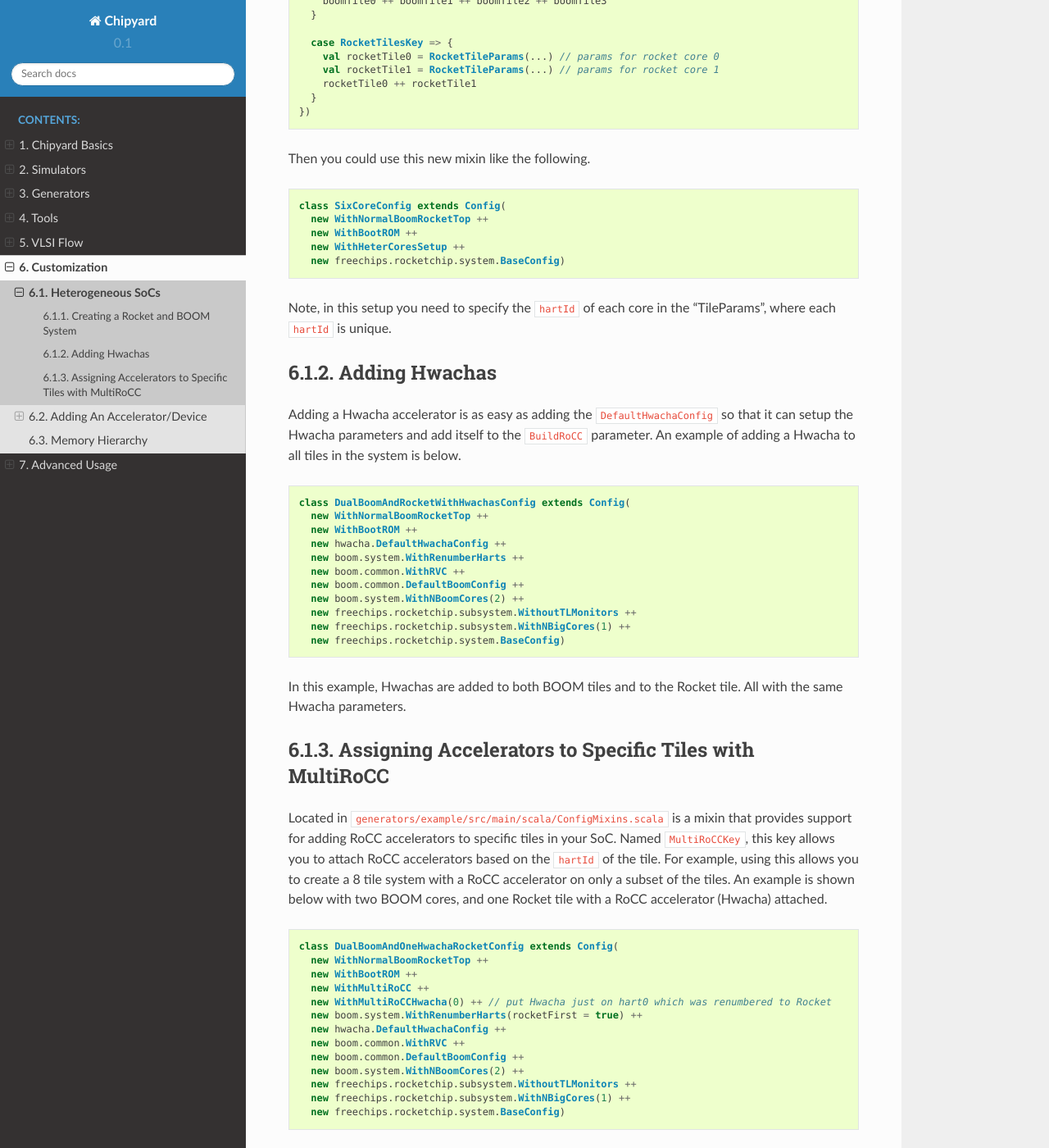
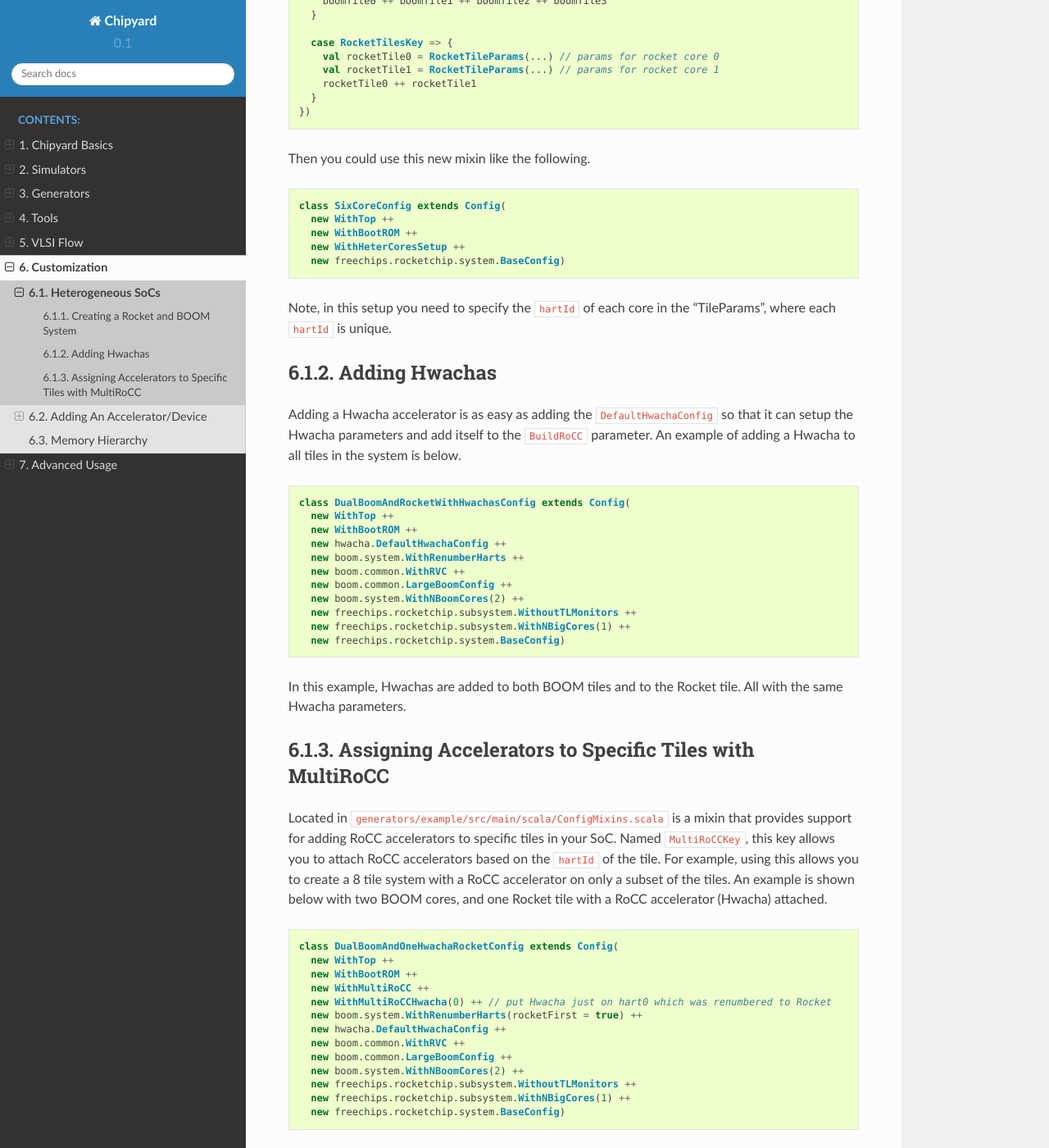
Before and after one commit to ucb-bar/chipyard, a Sphinx documentation site: the page built from docs/Customization/Heterogeneous-SoCs.rst, in a window 1280 px wide and 1400 px high, scrolled down 1252 px. Shown: the whole window at 82% size. Built offline with Sphinx 7.4.7 and the Read the Docs theme 2.0.0, drawn with Linux system fonts in a browser that asks for light colours; pages that are not in the unit, such as notebooks, are missing from menus; some of the changed text lies outside the part shown.

Commit message:
Update naming in docs

```diff
--- a/docs/Advanced-Usage/DTM-Debugging.rst
+++ b/docs/Advanced-Usage/DTM-Debugging.rst
@@ -16,12 +16,12 @@ This involves specifying the SoC top-level to add a DTM as well as configuring t
 .. code-block:: scala
 
     class DTMBoomConfig extends Config(
-      new WithDTMBoomRocketTop ++
+      new WithDTMTop ++
       new WithBootROM ++
       new WithJtagDTM ++
       new boom.common.SmallBoomConfig)
 
-In this example, the ``WithDTMBoomRocketTop`` mixin specifies that the top-level SoC will instantiate a DTM.
+In this example, the ``WithDTMTop`` mixin specifies that the top-level SoC will instantiate a DTM.
 The ``WithJtagDTM`` will configure that instantiated DTM to use JTAG as the bringup method (note: this can be removed if you want a DTM-only bringup).
 The rest of the mixins specify the rest of the system (cores, accelerators, etc).
 
@@ -36,7 +36,7 @@ After creating the config, call the ``make`` command like the following:
     # or
     cd sims/vcs
 
-    make CONFIG=DTMBoomConfig TOP=BoomRocketTopWithDTM MODEL=TestHarnessWithDTM
+    make CONFIG=DTMBoomConfig TOP=TopWithDTM MODEL=TestHarnessWithDTM
 
 In this example, this will use the config that you previously specified, as well as set the other parameters that are needed to satisfy the build system.
 After that point, you should have a JTAG enabled simulation that you can attach to using OpenOCD and GDB!
--- a/docs/Chipyard-Basics/Running-A-Simulation.rst
+++ b/docs/Chipyard-Basics/Running-A-Simulation.rst
@@ -58,12 +58,6 @@ Therefore, in order to simulate a simple Rocket-based example system we can use:
 
     make SUB_PROJECT=example
 
-Alternatively, if we would like to simulate a simple BOOM-based example system we can use:
-
-.. code-block:: shell
-
-    make SUB_PROJECT=exampleboom
-
 Once the simulator has been constructed, we would like to run RISC-V programs on it.
 In the simulation directory, we will find an executable file called ``<...>-<package>-<config>``.
 We run this executable with our target RISC-V program as a command line argument in one of two ways.
--- a/docs/Customization/Heterogeneous-SoCs.rst
+++ b/docs/Customization/Heterogeneous-SoCs.rst
@@ -15,18 +15,18 @@ The following example shows a dual core BOOM with a single core Rocket.
 .. code-block:: scala
 
     class DualBoomAndOneRocketConfig extends Config(
-      new WithNormalBoomRocketTop ++
+      new WithTop ++
       new WithBootROM ++
       new boom.system.WithRenumberHarts ++
       new boom.common.WithRVC ++
-      new boom.common.DefaultBoomConfig ++
+      new boom.common.LargeBoomConfig ++
       new boom.system.WithNBoomCores(2) ++
       new freechips.rocketchip.subsystem.WithoutTLMonitors ++
       new freechips.rocketchip.subsystem.WithNBigCores(1) ++
       new freechips.rocketchip.system.BaseConfig)
 
 In this example, the ``WithNBoomCores`` and ``WithNBigCores`` mixins set up the default parameters for the multiple BOOM and Rocket cores, respectively.
-However, for BOOM, an extra mixin called ``DefaultBoomConfig`` is added to override the default parameters with a different set of more common default parameters.
+However, for BOOM, an extra mixin called ``LargeBoomConfig`` is added to override the default parameters with a different set of more common default parameters.
 This mixin applies to all BOOM cores in the system and changes the parameters for each.
 
 Great! Now you have a heterogeneous setup with BOOMs and Rockets.
@@ -62,7 +62,7 @@ Then you could use this new mixin like the following.
 .. code-block:: scala
 
     class SixCoreConfig extends Config(
-      new WithNormalBoomRocketTop ++
+      new WithTop ++
       new WithBootROM ++
       new WithHeterCoresSetup ++
       new freechips.rocketchip.system.BaseConfig)
@@ -78,12 +78,12 @@ An example of adding a Hwacha to all tiles in the system is below.
 .. code-block:: scala
 
     class DualBoomAndRocketWithHwachasConfig extends Config(
-      new WithNormalBoomRocketTop ++
+      new WithTop ++
       new WithBootROM ++
       new hwacha.DefaultHwachaConfig ++
       new boom.system.WithRenumberHarts ++
       new boom.common.WithRVC ++
-      new boom.common.DefaultBoomConfig ++
+      new boom.common.LargeBoomConfig ++
       new boom.system.WithNBoomCores(2) ++
       new freechips.rocketchip.subsystem.WithoutTLMonitors ++
       new freechips.rocketchip.subsystem.WithNBigCores(1) ++
@@ -103,14 +103,14 @@ An example is shown below with two BOOM cores, and one Rocket tile with a RoCC a
 .. code-block:: scala
 
     class DualBoomAndOneHwachaRocketConfig extends Config(
-      new WithNormalBoomRocketTop ++
+      new WithTop ++
       new WithBootROM ++
       new WithMultiRoCC ++
       new WithMultiRoCCHwacha(0) ++ // put Hwacha just on hart0 which was renumbered to Rocket
       new boom.system.WithRenumberHarts(rocketFirst = true) ++
       new hwacha.DefaultHwachaConfig ++
       new boom.common.WithRVC ++
-      new boom.common.DefaultBoomConfig ++
+      new boom.common.LargeBoomConfig ++
       new boom.system.WithNBoomCores(2) ++
       new freechips.rocketchip.subsystem.WithoutTLMonitors ++
       new freechips.rocketchip.subsystem.WithNBigCores(1) ++
```
Also changed, not shown: docs/Simulation/Software-RTL-Simulators.rst (+6 -6 lines).
